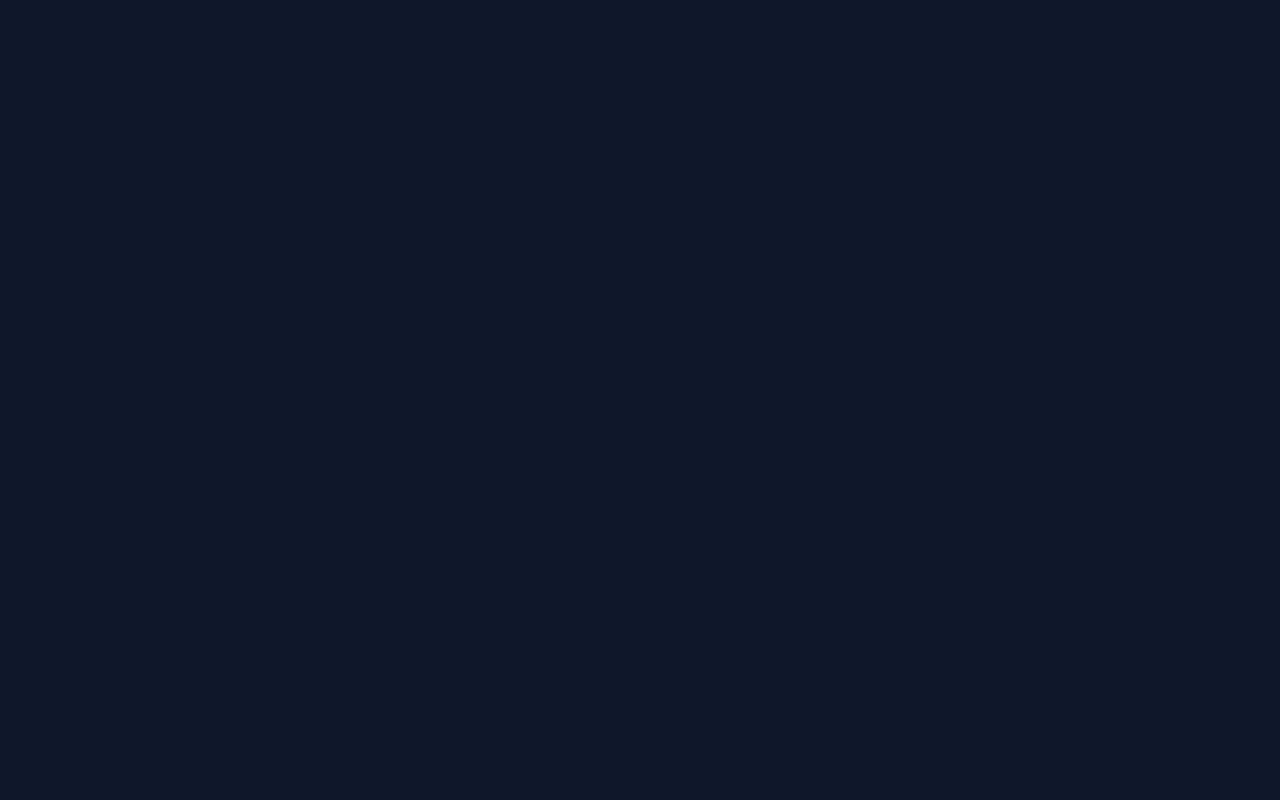
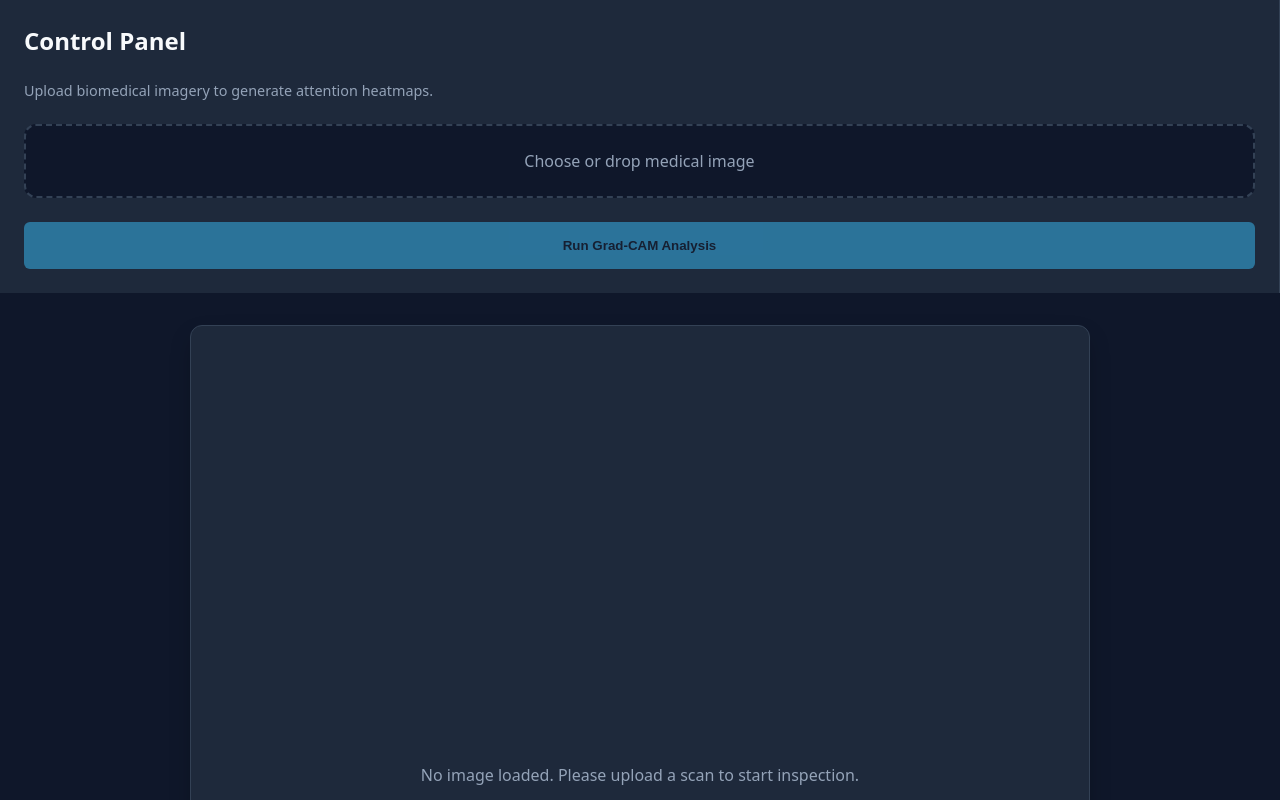
Before and after one commit to wixhub/med-vision-inspector, an Angular app in the folder frontend/: page / in a window 1280 px wide. Built offline with nearby package versions, Linux system fonts and the light colour scheme.

Commit message:
feat(frontend): implement Inspector component with routing, HTML, SCSS and unit tests

```diff
--- a/frontend/src/app/app.routes.ts
+++ b/frontend/src/app/app.routes.ts
@@ -1,3 +1,12 @@
 import { Routes } from '@angular/router';
 
-export const routes: Routes = [];
+export const routes: Routes = [
+  {
+    path: '',
+    loadComponent: () => import('./features/inspector/inspector').then((m) => m.Inspector),
+  },
+  {
+    path: '**',
+    redirectTo: '',
+  },
+];
--- /dev/null
+++ b/frontend/src/app/features/inspector/inspector.html
@@ -0,0 +1,57 @@
+<div class="inspector-layout">
+  <!-- Sidebar Control Panel -->
+  <aside class="app-sidebar">
+    <h2>Control Panel</h2>
+    <p class="description">Upload biomedical imagery to generate attention heatmaps.</p>
+
+    <!-- File Upload Input -->
+    <div class="upload-box">
+      <label for="file-upload" class="file-dropzone">
+        @if (fileName()) {
+          <span class="file-name">Selected: {{ fileName() }}</span>
+        } @else {
+          <span>Choose or drop medical image</span>
+        }
+      </label>
+      <input
+        id="file-upload"
+        type="file"
+        accept="image/*"
+        (change)="onFileSelected($event)"
+        hidden
+      />
+    </div>
+
+    <!-- Action Button -->
+    <button
+      class="btn-primary"
+      [disabled]="!selectedFile() || isLoading()"
+      (click)="processImage()"
+    >
+      @if (isLoading()) {
+        Processing AI Inference...
+      } @else {
+        Run Grad-CAM Analysis
+      }
+    </button>
+
+    @if (errorMessage()) {
+      <div class="error-banner">{{ errorMessage() }}</div>
+    }
+  </aside>
+
+  <!-- Main Viewer Workspace -->
+  <main class="app-main">
+    <div class="canvas-wrapper">
+      @if (resultImageUrl()) {
+        <img [src]="resultImageUrl()" alt="Processed Heatmap Result" class="result-image" />
+      } @else if (previewUrl()) {
+        <img [src]="previewUrl()" alt="Original Preview" class="result-image placeholder-dim" />
+      } @else {
+        <div class="empty-state">
+          <p>No image loaded. Please upload a scan to start inspection.</p>
+        </div>
+      }
+    </div>
+  </main>
+</div>
--- /dev/null
+++ b/frontend/src/app/features/inspector/inspector.scss
@@ -0,0 +1,88 @@
+/* ==========================================================================
+   Inspector Component Styles
+   ========================================================================== */
+
+.inspector-layout {
+  display: contents;
+}
+
+.description {
+  color: var(--text-secondary);
+  font-size: 0.9rem;
+}
+
+.upload-box {
+  display: flex;
+  flex-direction: column;
+  gap: var(--spacing-sm);
+}
+
+.file-dropzone {
+  display: flex;
+  align-items: center;
+  justify-content: center;
+  padding: var(--spacing-lg);
+  border: 2px dashed var(--bg-tertiary);
+  border-radius: var(--radius-md);
+  background-color: var(--bg-primary);
+  cursor: pointer;
+  text-align: center;
+  color: var(--text-secondary);
+  transition: var(--transition-fast);
+
+  &:hover {
+    border-color: var(--accent-primary);
+    color: var(--text-primary);
+  }
+}
+
+.file-name {
+  color: var(--accent-primary);
+  font-weight: 500;
+  word-break: break-all;
+}
+
+.btn-primary {
+  background-color: var(--accent-primary);
+  color: var(--bg-primary);
+  font-weight: 600;
+  padding: var(--spacing-md);
+  border: none;
+  border-radius: var(--radius-sm);
+  cursor: pointer;
+  transition: var(--transition-fast);
+
+  &:hover:not(:disabled) {
+    background-color: var(--accent-hover);
+  }
+
+  &:disabled {
+    opacity: 0.5;
+    cursor: not-allowed;
+  }
+}
+
+.error-banner {
+  background-color: rgba(244, 63, 94, 0.1);
+  border: 1px solid var(--danger);
+  color: var(--danger);
+  padding: var(--spacing-sm);
+  border-radius: var(--radius-sm);
+  font-size: 0.85rem;
+}
+
+.empty-state {
+  color: var(--text-secondary);
+  text-align: center;
+  padding: var(--spacing-xl);
+}
+
+.result-image {
+  width: 100%;
+  height: 100%;
+  object-fit: contain;
+}
+
+.placeholder-dim {
+  opacity: 0.6;
+}
--- /dev/null
+++ b/frontend/src/app/features/inspector/inspector.ts
@@ -0,0 +1,64 @@
+import { Component, inject, signal } from '@angular/core';
+import { InspectorService } from '../../core/services/inspector.service';
+
+@Component({
+  imports: [],
+  selector: 'app-inspector',
+  styleUrl: './inspector.scss',
+  templateUrl: './inspector.html',
+})
+export class Inspector {
+  private readonly inspectorService = inject(InspectorService);
+
+  // Reactive state managed via Signals
+  public readonly selectedFile = signal<File | null>(null);
+  public readonly fileName = signal<string>('');
+  public readonly previewUrl = signal<string | null>(null);
+  public readonly resultImageUrl = signal<string | null>(null);
+  public readonly isLoading = signal<boolean>(false);
+  public readonly errorMessage = signal<string | null>(null);
+
+  /**
+   * Handles local file selection and generates a local data URL preview.
+   */
+  public onFileSelected(event: Event): void {
+    const input = event.target as HTMLInputElement;
+    if (input.files && input.files.length > 0) {
+      const file = input.files[0];
+      this.selectedFile.set(file);
+      this.fileName.set(file.name);
+      this.errorMessage.set(null);
+      this.resultImageUrl.set(null);
+
+      const reader = new FileReader();
+      reader.onload = () => {
+        this.previewUrl.set(reader.result as string);
+      };
+      reader.readAsDataURL(file);
+    }
+  }
+
+  /**
+   * Triggers the backend AI inference pipeline and updates result signal.
+   */
+  public processImage(): void {
+    const file = this.selectedFile();
+    if (!file) return;
+
+    this.isLoading.set(true);
+    this.errorMessage.set(null);
+
+    this.inspectorService.inspectImage(file).subscribe({
+      next: (blob) => {
+        const objectUrl = URL.createObjectURL(blob);
+        this.resultImageUrl.set(objectUrl);
+        this.isLoading.set(false);
+      },
+      error: (err) => {
+        console.error('Inference error:', err);
+        this.errorMessage.set('Failed to process image through backend inference pipeline.');
+        this.isLoading.set(false);
+      },
+    });
+  }
+}
```
Also changed, not shown: 1 other file (tests, documents, lock files or other folders).
